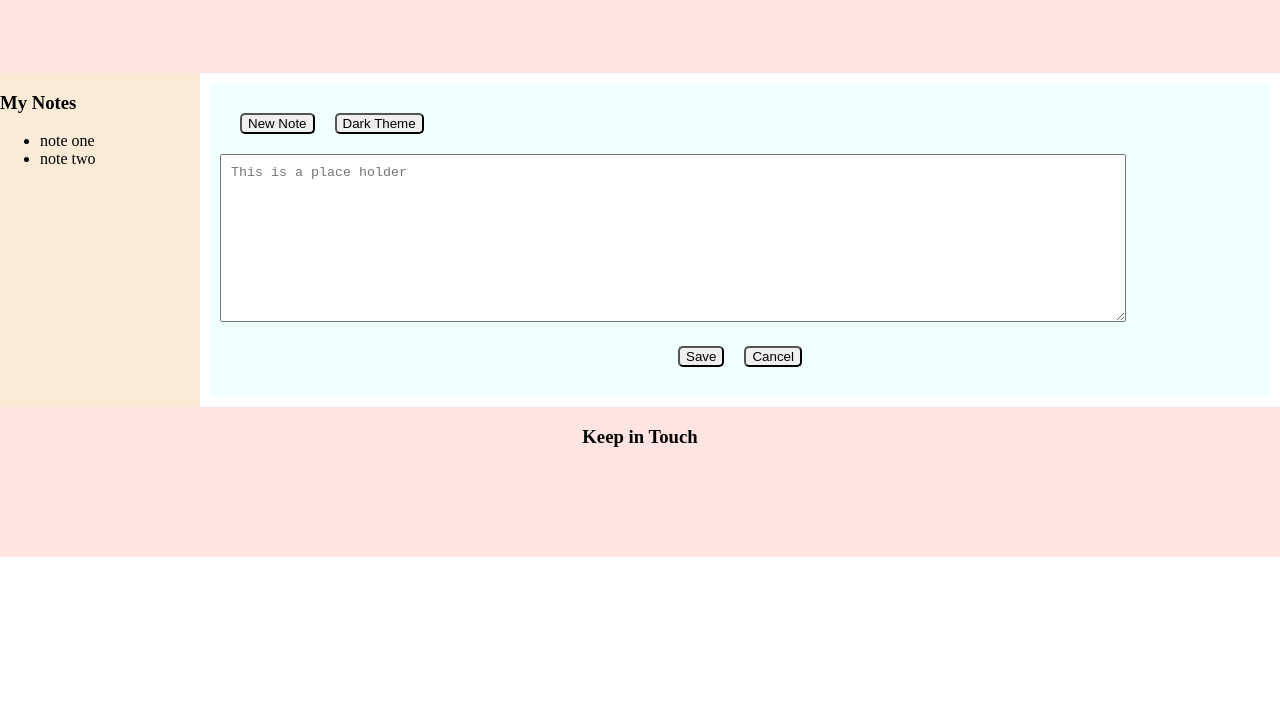
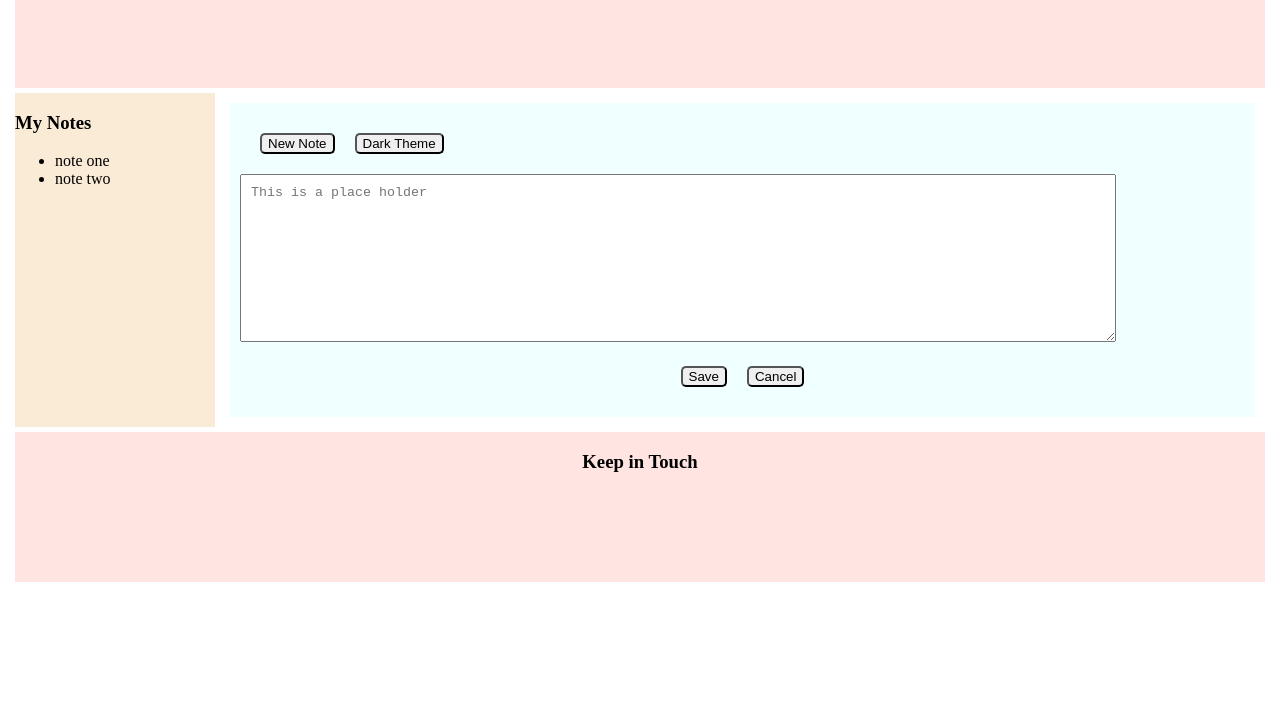
Before and after one commit to 98-percent-Milk/1620_assign1, a plain HTML site: page index.html in a window 1280 px wide. Shown: the part 77-800 px from the top of the page. Drawn offline with Linux system fonts and the light colour scheme.

Commit message:
Paddings and margins are added.

```diff
--- a/css/style.css
+++ b/css/style.css
@@ -2,11 +2,12 @@
     box-sizing: inherit;
 }
 body {
-    margin: 0;
-    padding: 0;
+    margin: 5px;
+    padding: 10px;
 }
 .container {
     display: grid;
+    grid-gap: 5px;
     grid-template-columns: 200px 1fr;
     grid-template-rows: 150px 1fr 150px;
     grid-template-areas:
```
